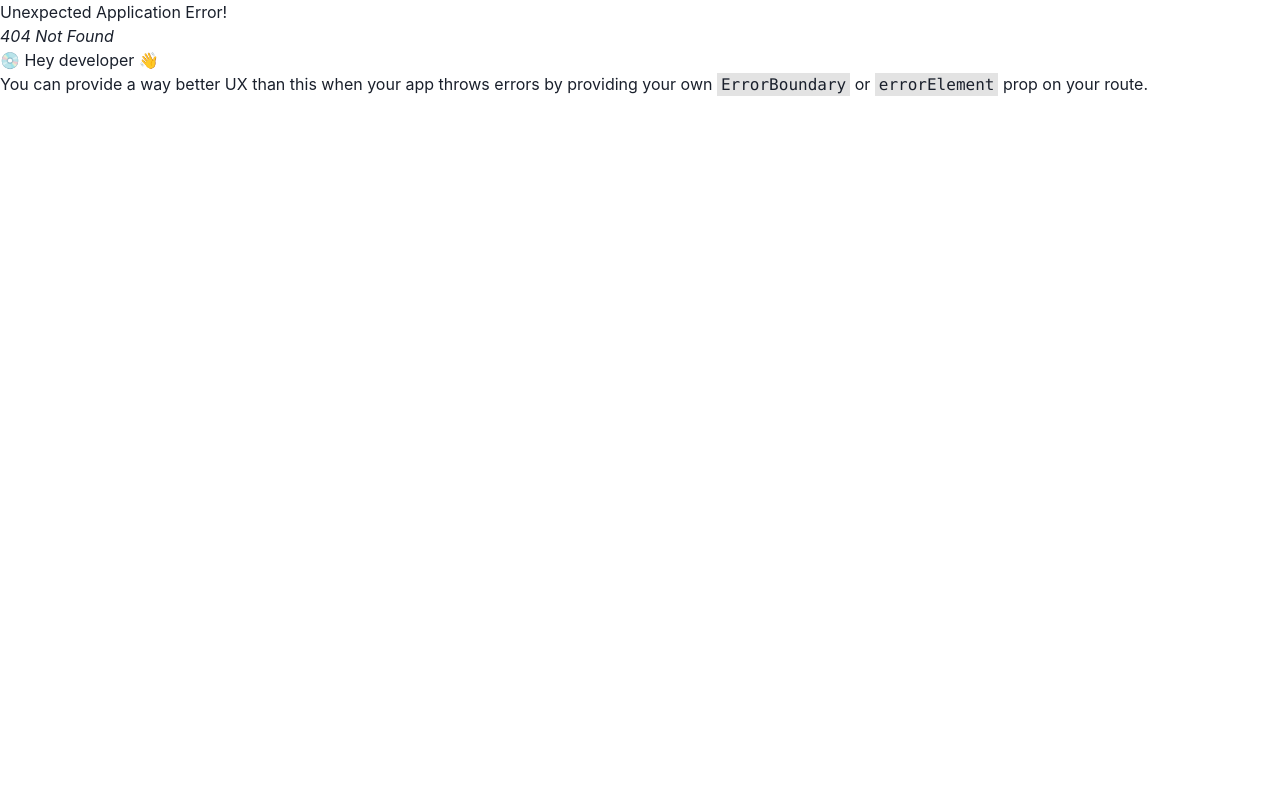
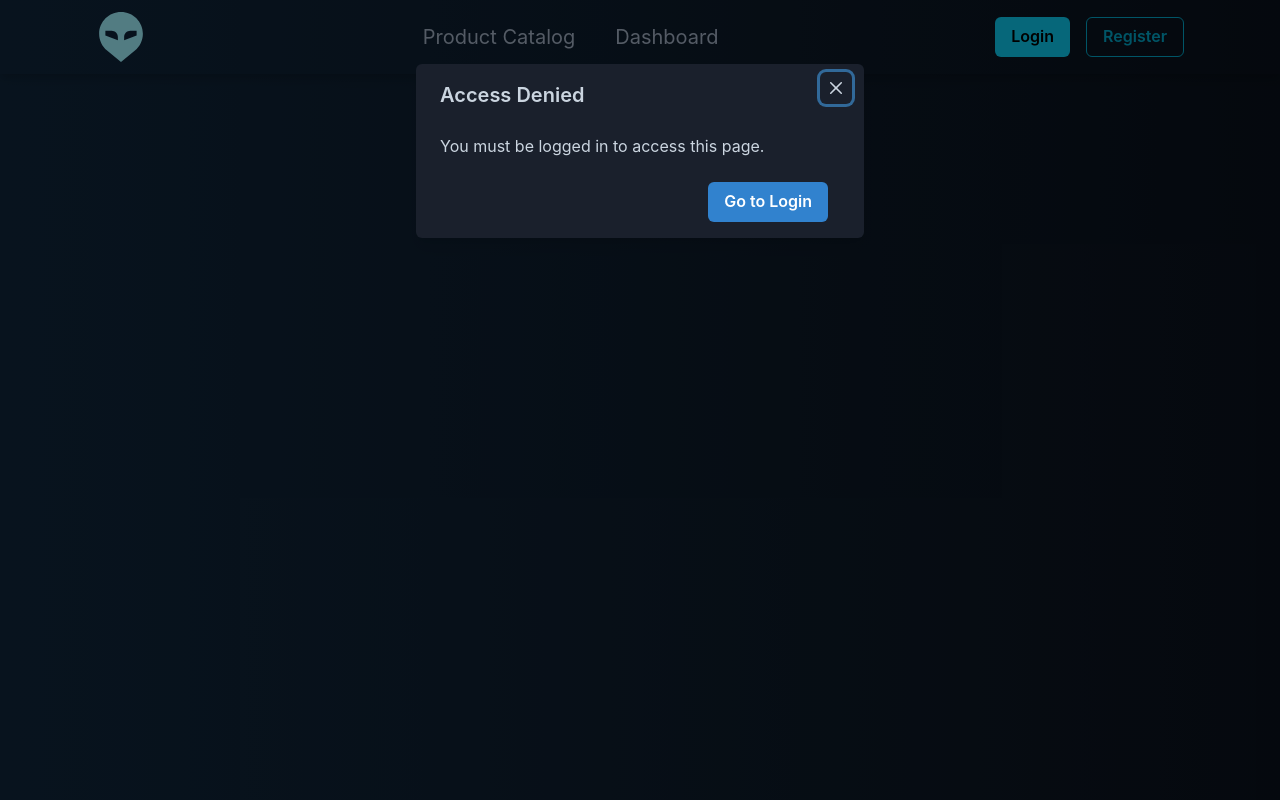
Before and after one commit to abhishek61067/jwt-authentication-oauth-2, a React (Vite) app: page /dashboard in a window 1280 px wide. Before the commit this address had no page. Built offline with nearby package versions, Linux system fonts and the light colour scheme.

Commit message:
role based access control implementation and project wrap up

```diff
--- a/package.json
+++ b/package.json
@@ -10,6 +10,7 @@
     "preview": "vite preview"
   },
   "dependencies": {
+    "@chakra-ui/icons": "^2.2.4",
     "@chakra-ui/react": "^2.10.9",
     "@emotion/react": "^11.14.0",
     "@emotion/styled": "^11.14.1",
--- a/src/components/Navbar.jsx
+++ b/src/components/Navbar.jsx
@@ -78,7 +78,11 @@ export const Navbar = () => {
           </Box>
 
           {/* Navigation Buttons */}
-          <HStack spacing={{ base: 2, md: 4 }} mt={{ base: 2, md: 0 }}>
+          <HStack
+            display={{ base: "none", md: "flex" }}
+            spacing={{ base: 2, md: 4 }}
+            mt={{ base: 2, md: 0 }}
+          >
             {!accessToken ? (
               <>
                 <Link to="/login">
--- /dev/null
+++ b/src/components/auth/RoleBasedProtectedRoute.jsx
@@ -0,0 +1,66 @@
+import { Button, Text, useDisclosure } from "@chakra-ui/react";
+import { useAuthStore } from "../../store/authStore";
+import {
+  Modal,
+  ModalOverlay,
+  ModalContent,
+  ModalHeader,
+  ModalFooter,
+  ModalBody,
+  ModalCloseButton,
+} from "@chakra-ui/react";
+import { useEffect, useState } from "react";
+import { set } from "react-hook-form";
+
+const RoleBasedProtectedRoute = ({ children, allowedRole }) => {
+  const { isOpen, onOpen, onClose } = useDisclosure();
+  const { accessToken, userRole } = useAuthStore();
+  const [showNavigate, setShowNavigate] = useState(false);
+
+  useEffect(() => {
+    if (!accessToken) {
+      onOpen();
+    } else if (accessToken && !allowedRole.includes(userRole)) {
+      onOpen();
+    }
+  }, [accessToken, allowedRole, userRole, onOpen]);
+
+  const handleClose = () => {
+    onClose();
+    setShowNavigate(true);
+    if (!accessToken) {
+      window.location.href = "/login"; // Redirect to login page
+    } else {
+      window.location.href = "/unauthorized"; // Redirect to unauthorized page
+    }
+  };
+
+  if (accessToken && allowedRole.includes(userRole)) {
+    return children;
+  } else {
+    return (
+      <>
+        <Modal isOpen={isOpen} onClose={onClose}>
+          <ModalOverlay />
+          <ModalContent bg="gray.800" color="gray.300">
+            <ModalHeader>Access Denied</ModalHeader>
+            <ModalCloseButton />
+            <ModalBody>
+              {!accessToken
+                ? "You must be logged in to access this page."
+                : "You do not have permission to access this page."}
+            </ModalBody>
+
+            <ModalFooter>
+              <Button colorScheme="blue" mr={3} onClick={handleClose}>
+                {!accessToken ? "Go to Login" : "Close"}
+              </Button>
+            </ModalFooter>
+          </ModalContent>
+        </Modal>
+      </>
+    );
+  }
+};
+
+export default RoleBasedProtectedRoute;
--- /dev/null
+++ b/src/dashboard/Dashboard.jsx
@@ -0,0 +1,49 @@
+import React from "react";
+import {
+  Box,
+  Flex,
+  Heading,
+  Text,
+  SimpleGrid,
+  Stat,
+  StatLabel,
+  StatNumber,
+  StatHelpText,
+  useColorModeValue,
+} from "@chakra-ui/react";
+
+const StatCard = ({ label, value, helpText }) => {
+  return (
+    <Stat
+      px={10}
+      py={5}
+      shadow="lg"
+      rounded={"xl"}
+      bg={"gray.900"}
+      color={"gray.300"}
+    >
+      <StatLabel>{label}</StatLabel>
+      <StatNumber>{value}</StatNumber>
+      <StatHelpText>{helpText}</StatHelpText>
+    </Stat>
+  );
+};
+
+const Dashboard = () => {
+  return (
+    <Box p={6}>
+      <Heading size="lg" mb={4} color={"gray.300"}>
+        Dashboard
+      </Heading>
+
+      {/* Stat Cards */}
+      <SimpleGrid columns={{ base: 1, md: 3 }} spacing={6} mb={8}>
+        <StatCard label="Users" value="1,250" helpText="↑ 12% this week" />
+        <StatCard label="Sales" value="$1,300" helpText="↑ 7% this month" />
+        <StatCard label="Active Sessions" value="312" helpText="↓ 5% today" />
+      </SimpleGrid>
+    </Box>
+  );
+};
+
+export default Dashboard;
--- /dev/null
+++ b/src/pages/Home.jsx
@@ -0,0 +1,44 @@
+import { Box, Button, Heading, Image, Stack, Text } from "@chakra-ui/react";
+import { Link } from "react-router";
+
+const Home = () => (
+  <Box
+    display="flex"
+    flexDirection="column"
+    alignItems="center"
+    justifyContent="center"
+    px={4}
+    py={12}
+    textAlign="center"
+    w={"100vw"}
+  >
+    <Heading as="h1" size="3xl" mb={4} color="cyan.300" shadow="xl">
+      Authentication and Authorization with JWT
+    </Heading>
+
+    <Text fontSize="lg" mb={6} maxW="600px" color="gray.300">
+      Learn how to securely manage user sessions with JWT
+    </Text>
+
+    <Stack spacing={4} mt={16} mb={16}>
+      <Text fontWeight="normal" color="gray.200">
+        🔐 Secure Login System
+      </Text>
+      <Text fontWeight="normal" color="cyan.200">
+        🔁 Refresh Token Flow
+      </Text>
+      <Text fontWeight="normal" color="gray.500">
+        🛡️ Protected Routes & RBAC
+      </Text>
+    </Stack>
+
+    <Button as={Link} to="/login" colorScheme="cyan" size="lg" shadow="md">
+      Get Started
+    </Button>
+
+    {/* Optional image below */}
+    {/* <Image src="/jwt-diagram.png" alt="JWT Flow" mt={10} borderRadius="lg" /> */}
+  </Box>
+);
+
+export default Home;
--- a/src/pages/Login.jsx
+++ b/src/pages/Login.jsx
@@ -36,9 +36,11 @@ const Login = () => {
     try {
       const response = await login(data);
       const { accessToken, refreshToken } = response.data;
+      const userRole = response.data.user.role;
       setTokens({
         accessToken,
         refreshToken,
+        userRole,
       });
 
       navigate("/product");
--- /dev/null
+++ b/src/pages/Unauthorized.jsx
@@ -0,0 +1,39 @@
+import React from "react";
+import { Box, Heading, Text, Button, VStack, Icon } from "@chakra-ui/react";
+import { useNavigate } from "react-router";
+import { WarningTwoIcon } from "@chakra-ui/icons";
+
+const Unauthorized = () => {
+  const navigate = useNavigate();
+
+  const handleLoginRedirect = () => {
+    navigate("/login");
+  };
+
+  return (
+    <Box
+      display="flex"
+      alignItems="center"
+      justifyContent="center"
+      p={4}
+      rounded={"xl"}
+      boxShadow="0 4px 10px rgba(0, 0, 0, 0.2)" // black shadow with opacity
+    >
+      <VStack spacing={6} maxW="lg" p={8} borderRadius="lg" textAlign="center">
+        <Icon as={WarningTwoIcon} w={10} h={10} color="cyan.500" />
+        <Heading size="lg" color="gray.400">
+          Access Denied
+        </Heading>
+        <Text color="gray.600">
+          You need to be an <b>admin</b> to view this page. Please log in with
+          an admin account.
+        </Text>
+        <Button colorScheme="cyan" onClick={handleLoginRedirect}>
+          Login as Admin
+        </Button>
+      </VStack>
+    </Box>
+  );
+};
+
+export default Unauthorized;
--- a/src/routes/index.jsx
+++ b/src/routes/index.jsx
@@ -5,12 +5,20 @@ import { Text } from "@chakra-ui/react";
 import Login from "../pages/Login";
 import Product from "./../pages/Product";
 import ProtectedRoute from "../components/auth/ProtectedRoute";
+import Dashboard from "../dashboard/dashboard";
+import RoleBasedProtectedRoute from "./../components/auth/RoleBasedProtectedRoute";
+import Unauthorized from "../pages/Unauthorized";
+import Home from "./../pages/Home";
 
 export const router = createBrowserRouter([
   {
     path: "/",
     element: <MainLayout />,
     children: [
+      {
+        path: "/",
+        element: <Home />,
+      },
       {
         path: "/register",
         element: <Register />,
@@ -27,6 +35,18 @@ export const router = createBrowserRouter([
           </ProtectedRoute>
         ),
       },
+      {
+        path: "/dashboard",
+        element: (
+          <RoleBasedProtectedRoute allowedRole={["ADMIN"]}>
+            <Dashboard />
+          </RoleBasedProtectedRoute>
+        ),
+      },
+      {
+        path: "/unauthorized",
+        element: <Unauthorized />,
+      },
     ],
   },
 ]);
--- a/src/store/authStore.js
+++ b/src/store/authStore.js
@@ -3,16 +3,19 @@ import { create } from "zustand";
 export const useAuthStore = create((set) => ({
   accessToken: localStorage.getItem("accessToken") || null,
   refreshToken: localStorage.getItem("refreshToken") || null,
+  userRole: localStorage.getItem("userRole") || null,
 
-  setTokens: ({ accessToken, refreshToken }) => {
+  setTokens: ({ accessToken, refreshToken, userRole }) => {
     if (accessToken) localStorage.setItem("accessToken", accessToken);
     if (refreshToken) localStorage.setItem("refreshToken", refreshToken);
-    set({ accessToken, refreshToken });
+    if (userRole) localStorage.setItem("userRole", userRole);
+    set({ accessToken, refreshToken, userRole });
   },
 
   clearTokens: () => {
     localStorage.removeItem("accessToken");
     localStorage.removeItem("refreshToken");
-    set({ accessToken: null, refreshToken: null });
+    localStorage.removeItem("userRole");
+    set({ accessToken: null, refreshToken: null, userRole: null });
   },
 }));
```
Also changed, not shown: 1 other file (tests, documents, lock files or other folders).
